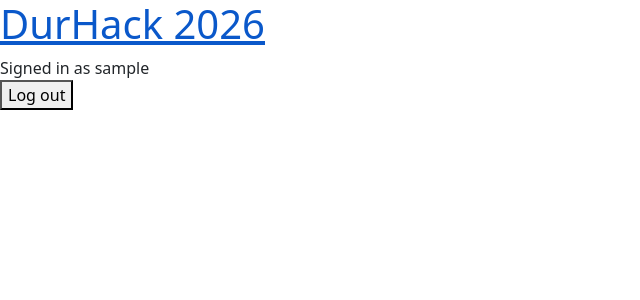
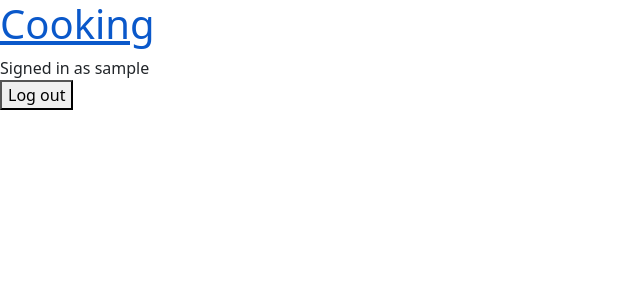
Before and after one commit to Atty737/DurHack2026, a Flask app: page / in a window 1280 px wide. Shown: the top 300 px of the page, without its empty margins (0-640 px from the left). Run offline with Flask 3, Linux system fonts and the light colour scheme; the visitor is signed in with stand-in values (Sample User, id 1); some libraries are stand-ins or nearby versions.

Commit message:
Deleted prices and added empty css file

```diff
--- a/app/__init__.py
+++ b/app/__init__.py
@@ -34,11 +34,9 @@ def create_app(test_config=None):
     from app.main import bp as main_bp
     from app.auth import bp as auth_bp
     from app.recipes import bp as recipes_bp
-    from app.prices import bp as prices_bp
 
     app.register_blueprint(main_bp)
     app.register_blueprint(auth_bp)
     app.register_blueprint(recipes_bp)
-    app.register_blueprint(prices_bp)
 
     return app
--- a/app/templates/base.html
+++ b/app/templates/base.html
@@ -3,13 +3,13 @@
   <head>
     <meta charset="utf-8">
     <meta name="viewport" content="width=device-width, initial-scale=1">
-    <title>{% block title %}DurHack 2026{% endblock %}</title>
+    <title>{% block title %}Cooking{% endblock %}</title>
     <link href="https://cdn.jsdelivr.net/npm/bootstrap@6.0.0-alpha.1/dist/css/bootstrap.min.css" rel="stylesheet" integrity="sha384-B/GM4XqrwHnWXNOWMbloTmrYXZg10cakYGmpfsR/bbzQ6JAJI4ihuyADKLnBgrCe" crossorigin="anonymous">
     <script type="module" src="https://cdn.jsdelivr.net/npm/bootstrap@6.0.0-alpha.1/dist/js/bootstrap.bundle.min.js" integrity="sha384-1a/pXj49ZQ1aHEmrJ+gMw1otqoVsYwlEnlD8mIfY2TV03r20Y0CN7uqx1tQogjPL" crossorigin="anonymous"></script>
   </head>
   <body>
     <header>
-      <h1><a href="{{ url_for('main.index') }}">DurHack 2026</a></h1>
+      <h1><a href="{{ url_for('main.index') }}">Cooking</a></h1>
       <nav>
         {% if session.get("user_id") %}
           <span>Signed in as {{ session["username"] }}</span>
--- a/app/templates/index.html
+++ b/app/templates/index.html
@@ -1,6 +1,6 @@
 {% extends "base.html" %}
 
-{% block title %}Home | DurHack 2026{% endblock %}
+{% block title %}Home | Cooking{% endblock %}
 
 {% block content %}
 
```
Also changed, not shown: app/templates/styles.css (added).
